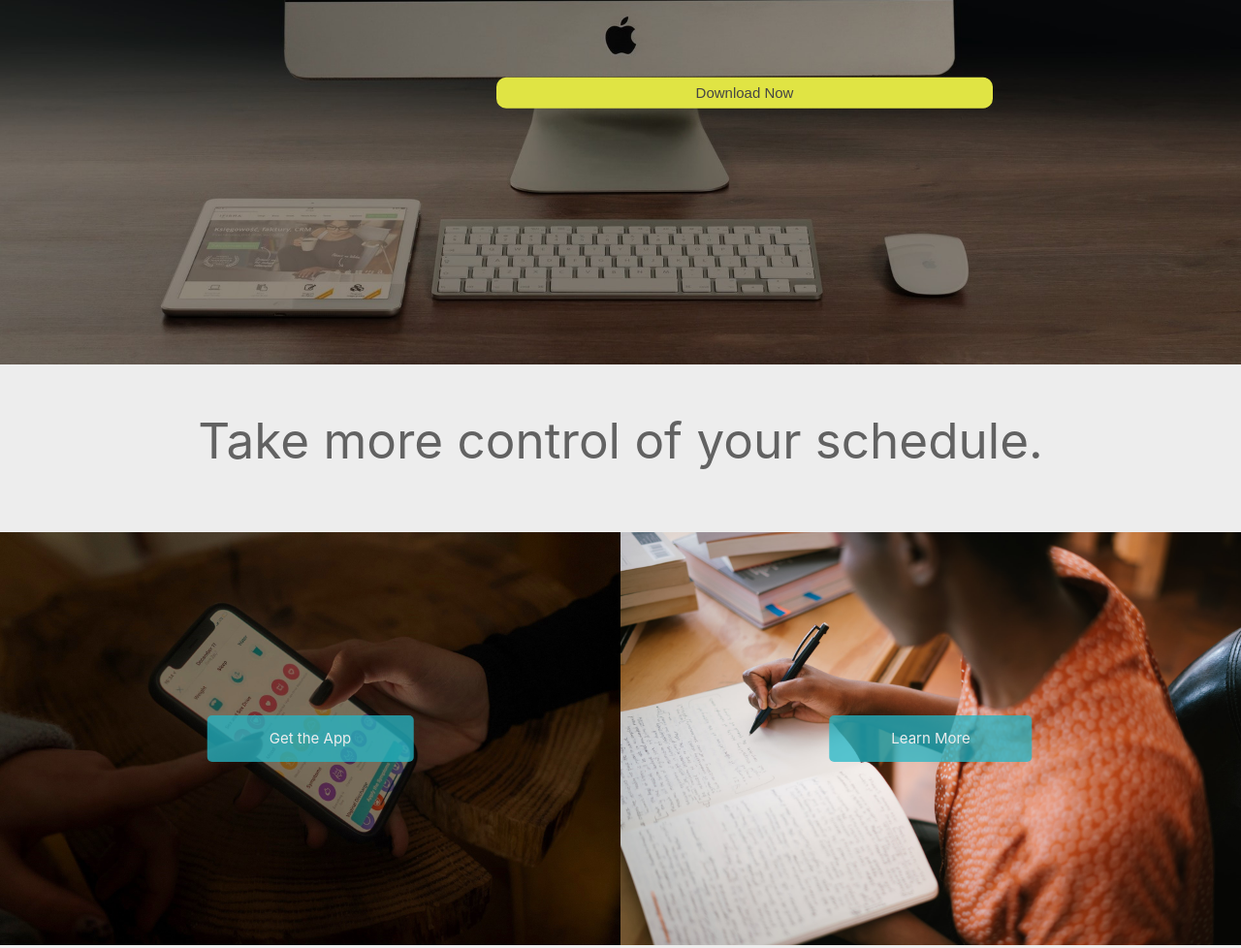
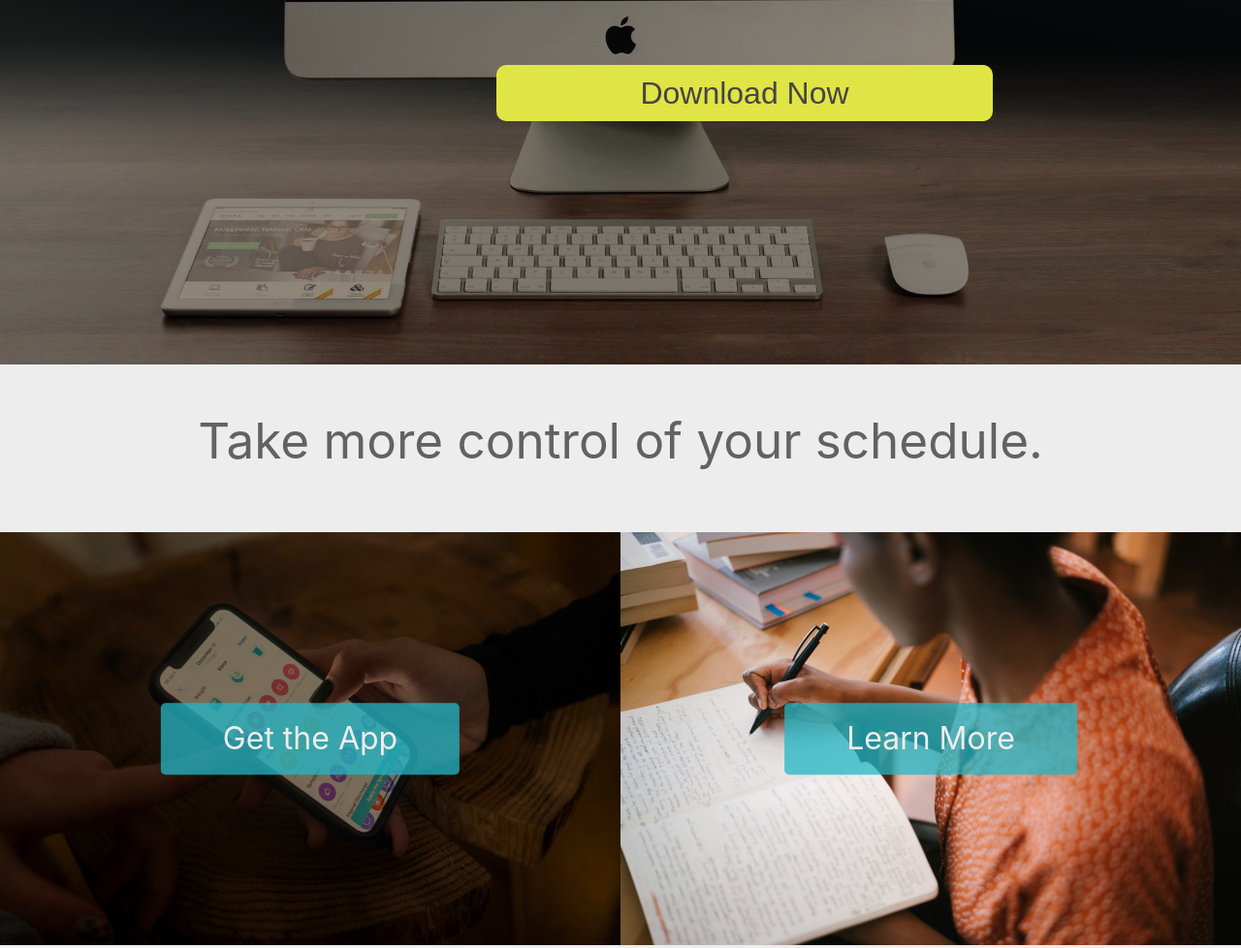
Before and after one commit to breed34/creative-project-1, a plain HTML site: page index.html in a window 1280 px wide. Shown: the part 545-1523 px from the top of the page at 97% size. Drawn offline with nearby package versions, Linux system fonts and the light colour scheme.

Commit message:
Fix home buttons

```diff
--- a/css/styles.css
+++ b/css/styles.css
@@ -148,7 +148,7 @@ a:visited {
   .slogan {
     font-size: 5vw;
   }
-  .download {
+  .download a {
     font-size: 2.5vw;
   }
   .message {
@@ -163,8 +163,8 @@ a:visited {
   .about {
     width: 50%;
   }
-  .to-product,
-  .to-about {
+  .to-product a,
+  .to-about a {
     font-size: 2.5vw;
   }
   .footer {
```
